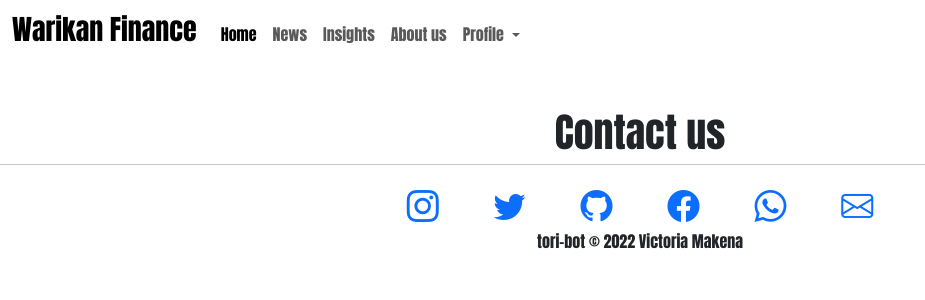
After one commit to tori-bot/warikan-finance, a Django app: page /about/ in a window 1280 px wide. The commit adds this page. Shown: the top 300 px of the page, without its empty margins (0-925 px from the left). Run offline with Django 4.2, Linux system fonts and the light colour scheme; some libraries are stand-ins or nearby versions.

Commit message:
home: edit home page and add navbar

```diff
--- /dev/null
+++ b/finance_app/templates/about.html
@@ -0,0 +1,25 @@
+
+{% extends 'base.html' %}
+
+{% block content %}
+{{block.super}}
+
+<div class="row contacts">
+    <h1>Contact us</h1>
+    <hr>
+    <div class="socials">
+        <a href="https://www.instagram.com/torimakena/"><i class="bi bi-instagram"></i></a>
+        <a href="https://twitter.com/Tori_makena"><i class="bi bi-twitter"></i></a>
+        <a href="https://github.com/tori-bot"><i class="bi bi-github"></i></a>
+        <a href="https://web.facebook.com/tori.makena.98"><i class="bi bi-facebook"></i></a>
+        <a href="https://wa.me/message/QVIDZP3PKX2XP1"><i class="bi bi-whatsapp"></i></a>
+        <a href="mailto:makenavictoria1@gmail.com"><i class="bi bi-envelope"></i></a>
+        </div>
+
+        <div class="footer">
+            <a>tori-bot   &copy 2022   Victoria Makena</a>
+
+        </div>
+</div>
+
+{% endblock %}
--- a/finance_app/templates/base.html
+++ b/finance_app/templates/base.html
@@ -21,7 +21,7 @@
 <body>
 
 {% block content %}
-
+{% include 'navbar.html' %}
 
 
 
--- /dev/null
+++ b/finance_app/templates/navbar.html
@@ -0,0 +1,49 @@
+<!DOCTYPE html>
+<html lang="en">
+<head>
+  <meta charset="UTF-8">
+  <meta http-equiv="X-UA-Compatible" content="IE=edge">
+  <meta name="viewport" content="width=device-width, initial-scale=1.0">
+  <title>Navbar</title>
+</head>
+<body>
+  <nav class="navbar navbar-expand-lg navbar-light bg-transparent">
+    <div class="container-fluid">
+      <a class="navbar-brand" href="/"><h3 class="brand">Warikan Finance</h3></a>
+      <button class="navbar-toggler" type="button" data-bs-toggle="collapse" data-bs-target="#navbarSupportedContent" aria-controls="navbarSupportedContent" aria-expanded="false" aria-label="Toggle navigation">
+        <span class="navbar-toggler-icon"></span>
+      </button>
+      <div class="collapse navbar-collapse" id="navbarSupportedContent">
+        <ul class="navbar-nav me-auto mb-2 mb-lg-0">
+          <li class="nav-item">
+            <a class="nav-link active" aria-current="page" href="/">Home</a>
+          </li>
+          <li class="nav-item">
+            <a class="nav-link" href="/"> News</a>
+          </li>
+          <li class="nav-item">
+            <a class="nav-link" href="/">Insights</a>
+          </li>
+          <li class="nav-item">
+            <a class="nav-link" href="{% url 'about'  %}" >About us</a>
+          </li>
+          <li class="nav-item dropdown">
+            <a class="nav-link dropdown-toggle" href="#" id="navbarDropdown" role="button" data-bs-toggle="dropdown" aria-expanded="false">
+              Profile
+            </a>
+            <ul class="dropdown-menu" aria-labelledby="navbarDropdown">
+              <li><a class="dropdown-item" href="/ ">More</a></li>
+
+              <li><a class="dropdown-item" href="/">Settings</a></li>
+              <li><hr class="dropdown-divider"></li>
+              <li><a class="dropdown-item" href="/logout">Logout</a></li>
+            </ul>
+          </li>
+
+        </ul>
+
+      </div>
+    </div>
+  </nav>
+</body>
+</html>
--- a/finance_app/urls.py
+++ b/finance_app/urls.py
@@ -8,4 +8,6 @@ urlpatterns = [
 
     path('account_form/<int:id>',views.account_form,name='account_form'),
 
+    path('about/',views.about,name='about'),
+
 ]
--- a/finance_app/views.py
+++ b/finance_app/views.py
@@ -21,6 +21,9 @@ def home(request):
         'accounts': accounts,
     }
     return render(request,'home.html', context)
+
+def about(request):
+    return render(request,'about.html')
 
 def profile_form(request, id):
     user = User.objects.get(id=id)
```
Also changed, not shown: finance_app/templates/home.html (+42 -7 lines), db.sqlite3.
